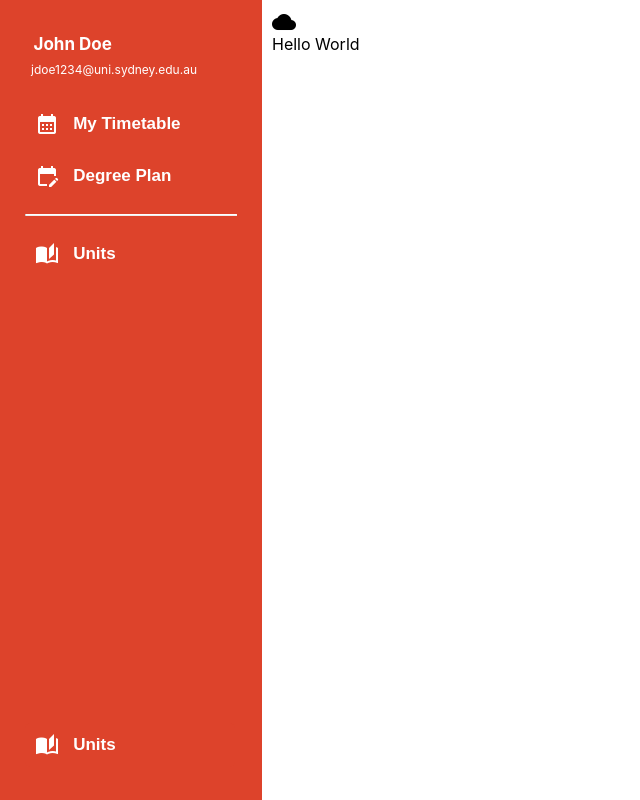
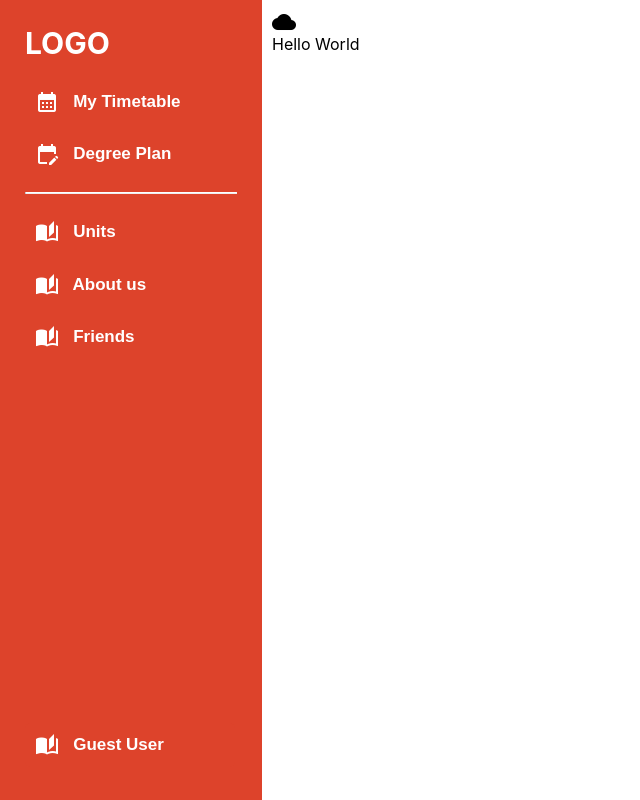
Before and after one commit to USYDUniTrack/unitrack, a Django app: page / in a window 1280 px wide. Shown: the whole page, without its empty margins (0-640 px from the left). Run offline with Django 4.2, Linux system fonts and the light colour scheme; style sheets or scripts are compiled from the project's sources; some libraries are stand-ins or nearby versions.

Commit message:
Change old user details to logo

```diff
--- a/static/scss/_navbar.scss
+++ b/static/scss/_navbar.scss
@@ -22,8 +22,9 @@
 }
 
 .userDetails > .title {
-    font-size: 17px;
+    font-size: 30px;
     font-weight: 700;
+    margin: 0;
 }
 
 .userDetails > p {
--- a/templates/components/navbar.html
+++ b/templates/components/navbar.html
@@ -1,7 +1,6 @@
 <div class="navbarContainer">
     <div class="userDetails">
-        <p class="title">John Doe</p>
-        <p>jdoe1234@uni.sydney.edu.au</p>
+        <p class="title">LOGO</p>
     </div>
     <div class="navbarButtons">
         <button class="button" onclick="location.href=`{% url 'timetable' %}`">
@@ -17,11 +16,19 @@
             <i class="material-icons">auto_stories</i>&nbsp;&nbsp;
             Units
         </button>
+        <button class="button" onclick="location.href=`{% url 'unit_search' %}`">
+            <i class="material-icons">auto_stories</i>&nbsp;&nbsp;
+            About us
+        </button>
+        <button class="button" onclick="location.href=`{% url 'unit_search' %}`">
+            <i class="material-icons">auto_stories</i>&nbsp;&nbsp;
+            Friends
+        </button>
     </div>
     <div class="userButton">
         <button class="button" onclick="location.href=`{% url 'unit_search' %}`">
             <i class="material-icons">auto_stories</i>&nbsp;&nbsp;
-            Units
+            Guest User
         </button>
     </div>
 </div>
```
